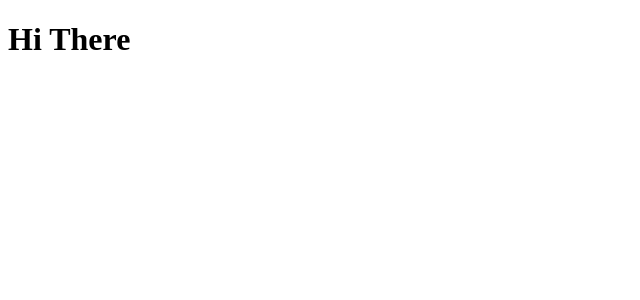
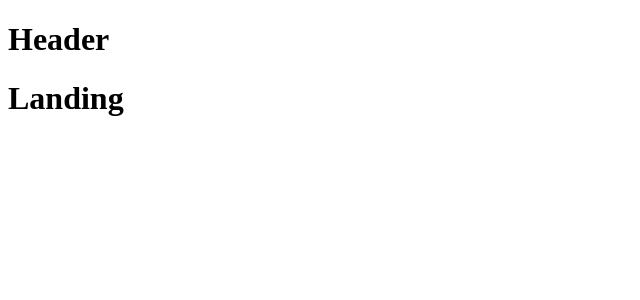
Before and after one commit to continuestudying/react-node-fullstack, a React (Create React App) app in the folder client/: page / in a window 1280 px wide. Shown: the top 300 px of the page, without its empty margins (0-640 px from the left). Built offline with nearby package versions, Linux system fonts and the light colour scheme.

Commit message:
Setup React Router

```diff
--- a/client/src/components/App.js
+++ b/client/src/components/App.js
@@ -1,13 +1,26 @@
 import React, { Component } from 'react';
+import { BrowserRouter, Route } from 'react-router-dom';
 
 import axios from 'axios';
+
+const Header = () => <h1>Header</h1>;
+const DashBoard = () => <h1>DashBoard</h1>;
+const SurveyNew = () => <h1>Survey New</h1>;
+const Landing = () => <h1>Landing</h1>;
 
 class App extends Component {
 
   render() {
     return (
       <div>
-        <h1>Hi There</h1>
+        <BrowserRouter>
+          <div>
+            <Header />
+            <Route path="/" exact component={Landing} />
+            <Route path="/survey" exact component={DashBoard}/>
+            <Route path="/survey/new" component={SurveyNew} />
+          </div>
+        </BrowserRouter>
       </div>
     );
   }
```
